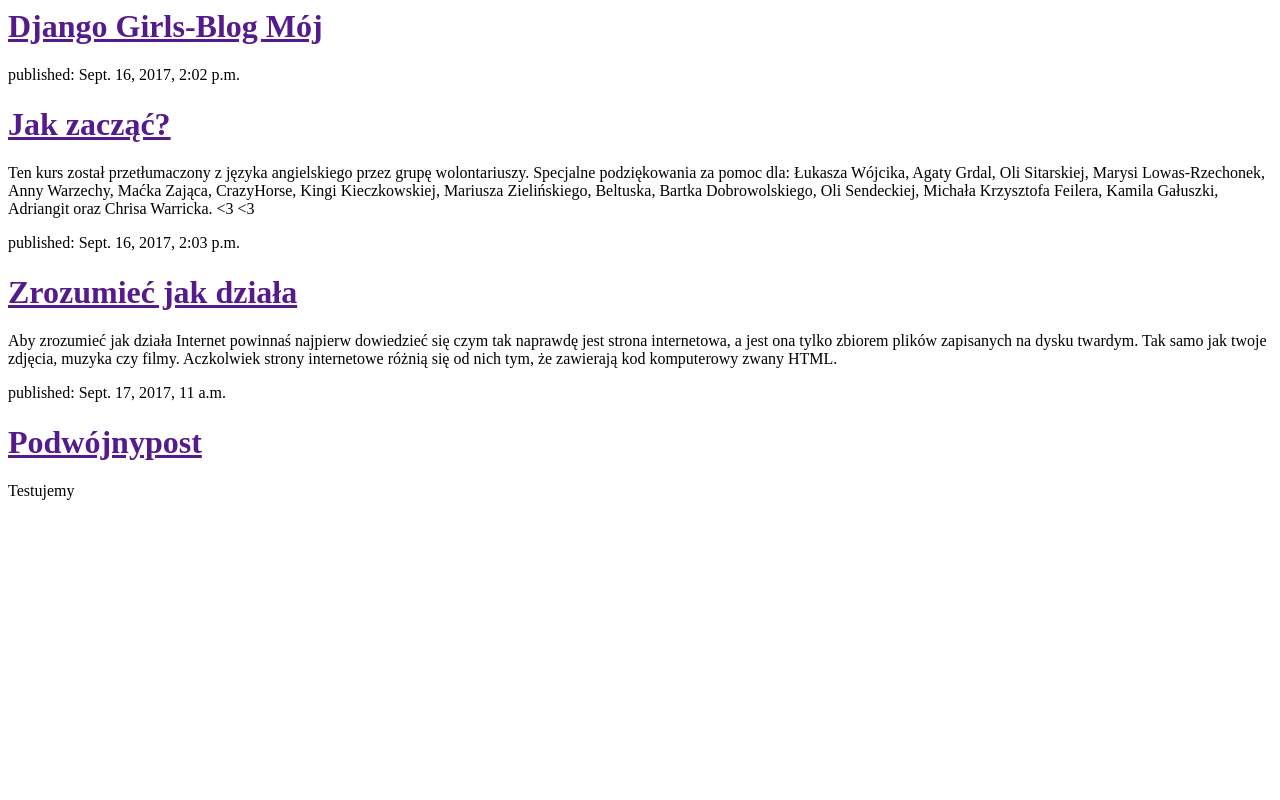
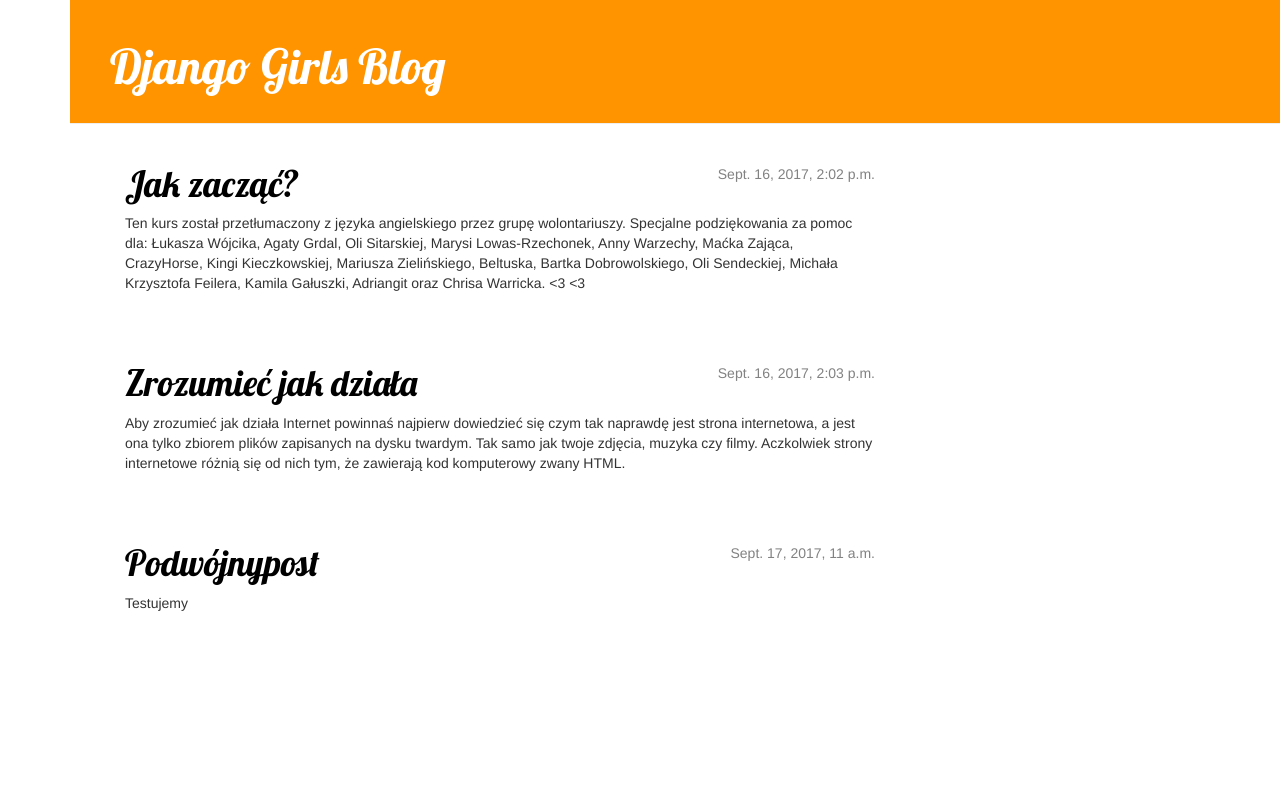
Before and after one commit to wswist/my-first-blog, a Django app: page / in a window 1280 px wide. Run offline with Django 3.2, Linux system fonts and the light colour scheme; data comes from the database, SQL or seed files in the repository; both versions use the stored data as it was after the commit; some libraries are stand-ins or nearby versions.

Commit message:
Dodano style oraz widok i szablon dla pojedyńczego wpisu na stronie

```diff
--- /dev/null
+++ b/blog/templates/blog/base.html
@@ -0,0 +1,23 @@
+{% load staticfiles %}
+<html>
+    <head>
+        <title>Django Girls-Blog Mój</title>
+        <link rel="stylesheet" href="//maxcdn.bootstrapcdn.com/bootstrap/3.2.0/css/bootstrap.min.css">
+        <link rel="stylesheet" href="//maxcdn.bootstrapcdn.com/bootstrap/3.2.0/css/bootstrap-theme.min.css">
+        <link rel="stylesheet" href="{% static 'css/blog.css' %}">
+        <link href="//fonts.googleapis.com/css?family=Lobster&subset=latin,latin-ext" rel="stylesheet" type="text/css">
+    </head>
+    <body>
+    <div class="page-header">
+        <h1><a href="/">Django Girls Blog</a></h1>
+    </div>
+    <div class="content container">
+        <div class="row">
+            <div class="col-md-8">
+            {% block content %}
+            {% endblock %}
+            </div>
+        </div>
+    </div>
+</body>
+</html>
--- a/blog/templates/blog/post_list.html
+++ b/blog/templates/blog/post_list.html
@@ -1,22 +1,12 @@
-<html>
-    <head>
-        <title>Django Girls-Blog Mój</title>
-    </head>
-    <body>
-        <div>
-            <h1><a href="">Django Girls-Blog Mój</a><h1>
+{% extends 'blog/base.html' %}
+{% block content %}
+    {% for post in posts %}
+        <div class="post">
+             <div class="date">
+                 {{ post.published_date }}
+             </div>
+             <h1><a href="{% url 'post_detail' pk=post.pk %}">{{ post.title }}</a></h1>
+             <p>{{ post.text|linebreaksbr }}</p>
         </div>
-
-       {% for post in posts %}
-
-          <div>
-             <p>published: {{ post.published_date}}</p>
-             <h1><a href="">{{post.title}}</a></h1>
-             <p>{{ post.text|linebreaksbr }}</p>
-          </div>
-
-       {% endfor %}
-
-         </div>
-    </body>
-</html>
+     {% endfor %}
+{% endblock %}
--- a/blog/urls.py
+++ b/blog/urls.py
@@ -3,4 +3,5 @@ from . import views
 
 urlpatterns = [
     url(r'^$', views.post_list, name='post_list'),
+    url(r'^post/(?P<pk>[0-9]+)/$', views.post_detail, name='post_detail'),
 ]
--- a/blog/views.py
+++ b/blog/views.py
@@ -1,4 +1,4 @@
-from django.shortcuts import render
+from django.shortcuts import render, get_object_or_404
 from django.utils import timezone
 from .models import Post
 
@@ -6,4 +6,7 @@ def post_list(request):
     posts=Post.objects.filter(published_date__lte=timezone.now()).order_by('published_date')
     return render(request, 'blog/post_list.html' , {'posts': posts})
 
+def post_detail(request, pk):
+    post = get_object_or_404(Post, pk=pk)
+    return render(request, 'blog/post_detail.html', {'post':post})
 # Create your views here.
--- a/mysite/settings.py
+++ b/mysite/settings.py
@@ -102,3 +102,6 @@ USE_TZ = True
 
 STATIC_URL = '/static/'
 STATIC_ROOT = os.path.join(BASE_DIR, 'public', 'static')
+STATICFILES_DIRS = (
+    os.path.join(BASE_DIR, "static"),
+)
--- /dev/null
+++ b/static/blog.css
@@ -0,0 +1,3 @@
+h1 a {
+    color: green;
+}
--- /dev/null
+++ b/static/css/blog.css
@@ -0,0 +1,54 @@
+h1 a {
+    color: #9400D3;
+    font-family: 'Lobster';
+}
+body {
+   padding-left: 70px;
+}
+.page-header {
+    background-color: #ff9400;
+    margin-top: 0;
+    padding: 20px 20px 20px 40px;
+}
+
+.page-header h1, .page-header h1 a, .page-header h1 a:visited, .page-header h1 a:active {
+    color: #ffffff;
+    font-size: 36pt;
+    text-decoration: none;
+}
+
+.content {
+    margin-left: 40px;
+}
+
+h1, h2, h3, h4 {
+    font-family: 'Lobster', cursive;
+}
+
+.date {
+    float: right;
+    color: #828282;
+}
+
+.save {
+    float: right;
+}
+
+.post-form textarea, .post-form input {
+    width: 100%;
+}
+
+.top-menu, .top-menu:hover, .top-menu:visited {
+    color: #ffffff;
+    float: right;
+    font-size: 26pt;
+    margin-right: 20px;
+}
+
+.post {
+    margin-bottom: 70px;
+}
+
+.post h1 a, .post h1 a:visited {
+    color: #000000;
+}
```
Also changed, not shown: blog/templates/blog/post_detail.html (added, +13 -0 lines), db.sqlite3, 1 other file.
